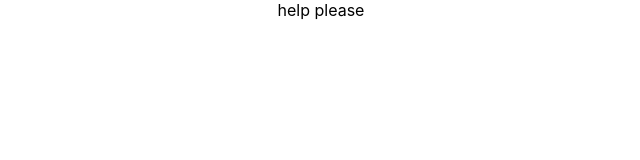
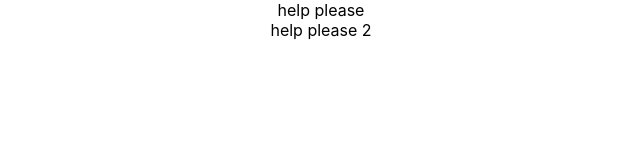
Before and after one commit to Jabbypappy/group-calculator, a React (Create React App) app: page / in a window 1280 px wide. Shown: the top 160 px of the page, without its empty margins (319-959 px from the left). Built offline with nearby package versions, Linux system fonts and the light colour scheme.

Commit message:
added message to test branch

```diff
--- a/src/App.js
+++ b/src/App.js
@@ -5,6 +5,7 @@ function App() {
     <div className="App">
       <header className="App-header"></header>
       <div>help please</div>
+      <div>help please 2</div>
     </div>
   );
 }
```
